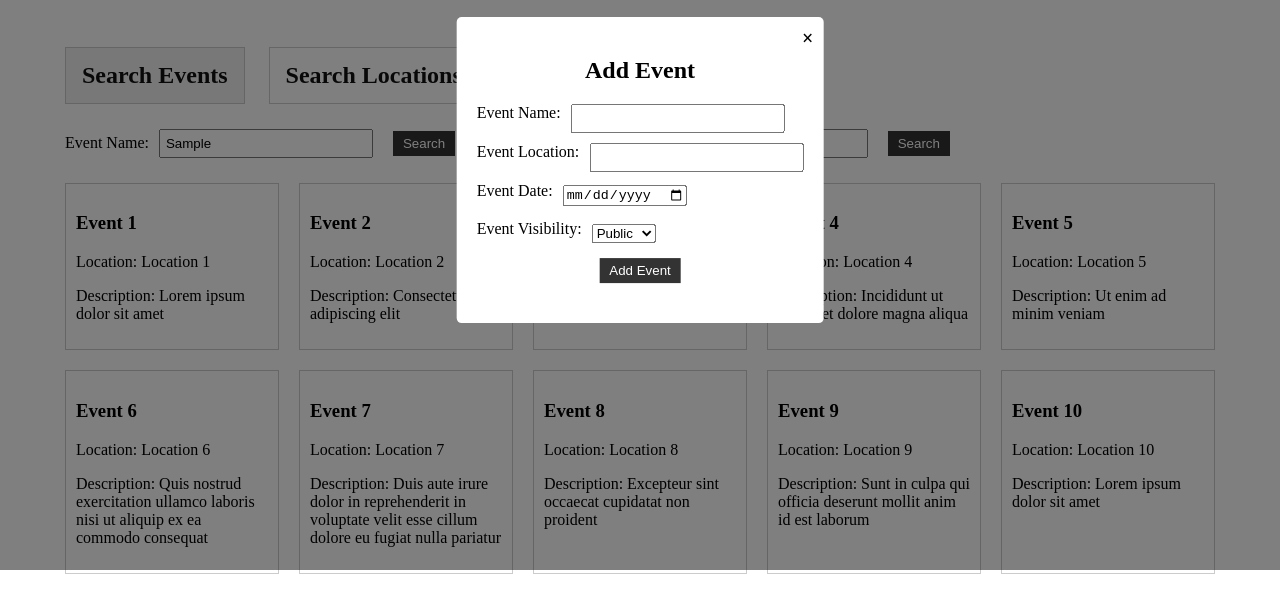
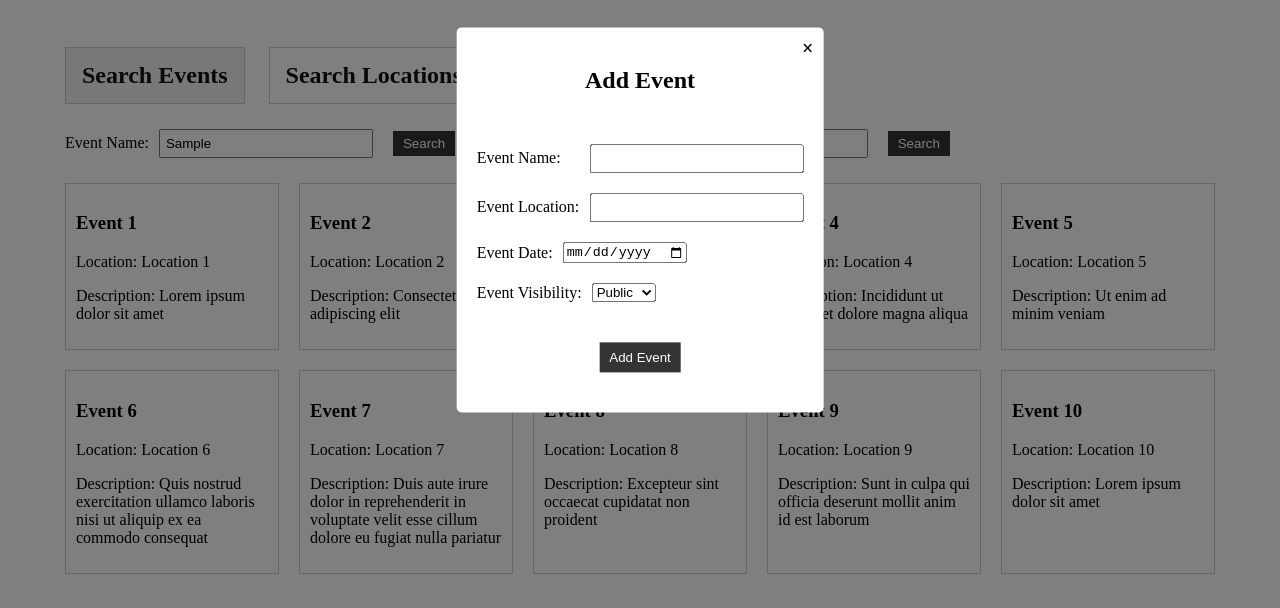
Before and after one commit to Starpuff/FII-SGBD, a plain HTML site: page client/search-events/search-events.html in a window 1280 px wide. Both pictures are taken after typing "Sample", "Sample" into the empty fields and a click on the button "+ Add Event". Shown: the part 180-788 px from the top of the page. Drawn offline with Linux system fonts and the light colour scheme.

Commit message:
add event button

```diff
--- a/client/search-events/search-events.css
+++ b/client/search-events/search-events.css
@@ -189,12 +189,13 @@
 }
 
 /* Add Event Pop-up styles */
+
 #add-event-popup {
   display: none;
   position: fixed;
   z-index: 9999;
   left: 0;
-  top: -50px;
+  top: 0px;
   overflow:auto;
   background-color: rgba(0, 0, 0, 0.5);
 }
@@ -205,6 +206,7 @@
 
 #add-event-popup h2 {
   text-align: center;
+  margin-bottom: 50px;
 }
 
 #add-event-form {
@@ -212,31 +214,47 @@
   flex-direction: column;
 }
 
+.a-form-row {
+  display: flex;
+  flex-direction: row;
+  justify-content: space-between;
+  margin-bottom: 20px;
+}
+
 .b-form-row {
   display: flex;
   flex-direction: row;
 
   align-items: center;
-  margin-bottom: 10px;
+  margin-bottom: 20px;
 }
 
-.b-form-row label {
+.b-form-row label,
+.a-form-row label {
   display: flex;
   align-self: center;
   margin-right: 10px;
 }
 
 .form-row-button {
+  margin-top: 20px;
   align-self: center;
 }
 
 #add-event-form label {
   display: block;
-  margin-bottom: 10px;
+  align-self: center;
 }
 
 #invited-people-container {
   display: none;
+}
+
+#invited-people {
+  width: 200px;
+  padding: 5px;
+  display: flex;
+  height: 70px;
 }
 
 #event-type {
@@ -249,10 +267,12 @@
 
 #add-event-form button[type="submit"] {
   padding: 5px 10px;
-  background-color: #333;
-  color: #fff;
-  border: none;
-  cursor: pointer;
+    background-color: #333;
+    color: #fff;
+    border: none;
+    cursor: pointer;
+    height: 30px;
+    align-self: center;
 }
 
 #add-event-form button[type="submit"]:hover {
--- a/client/search-events/search-events.html
+++ b/client/search-events/search-events.html
@@ -115,11 +115,11 @@
         <span class="close">&times;</span>
         <h2>Add Event</h2>
         <form id="add-event-form">
-          <div class="b-form-row">
+          <div class="a-form-row">
             <label for="event-name">Event Name:</label>
             <input type="text" id="event-name" name="event-name" required>
           </div>
-          <div class="b-form-row">
+          <div class="a-form-row">
             <label for="event-location">Event Location:</label>
             <input type="text" id="event-location" name="event-location" required>
           </div>
@@ -134,9 +134,9 @@
               <option value="private">Private</option>
             </select>
           </div>
-          <div class="b-form-row" id="invited-people-row" style="display: none;">
+          <div class="a-form-row" id="invited-people-container" style="display: none;">
             <label for="invited-people">Invited People:</label>
-            <textarea id="invited-people" name="invited-people"></textarea>
+            <textarea id="invited-people" name="invited-people" placeholder="username1, username2, username3, ..."></textarea>
           </div>
           <div class="form-row-button">
             <button type="submit">Add Event</button>
--- a/client/search-events/search-events.js
+++ b/client/search-events/search-events.js
@@ -2,7 +2,8 @@ const popup = document.getElementById('add-event-popup');
 const addEventButton = document.querySelector('.add_event');
 const closeButton = popup.querySelector('.close');
 const addEventForm = document.getElementById('add-event-form');
-const eventTypeInput = addEventForm.elements['event-type'];
+const eventTypeInput = addEventForm.elements['event-visibility'];
+console.log(eventTypeInput);
 const invitedPeopleContainer = document.getElementById('invited-people-container');
 
 function openPopup() {
@@ -17,7 +18,7 @@ addEventButton.addEventListener('click', openPopup);
 closeButton.addEventListener('click', closePopup);
 
 eventTypeInput.addEventListener('change', function() {
-  invitedPeopleContainer.style.display = (this.value === 'private') ? 'block' : 'none';
+  invitedPeopleContainer.style.display = (this.value === 'private') ? 'flex' : 'none';
 });
 
 addEventForm.addEventListener('submit', function(e) {
--- a/client/search-locations/search-locations.css
+++ b/client/search-locations/search-locations.css
@@ -110,7 +110,6 @@ header {
     display: flex;
     flex-direction: row;
     align-items: center;
-    margin-right: 20px;
   }
 
   form img {
@@ -162,3 +161,103 @@ header {
     border: 1px solid #ccc;
     padding: 10px;
   }
+
+/* Add Event Pop-up styles */
+
+#add-event-popup {
+  display: none;
+  position: fixed;
+  z-index: 9999;
+  left: 0;
+  top: 0px;
+  overflow:auto;
+  background-color: rgba(0, 0, 0, 0.5);
+}
+
+#add-event-popup.open {
+  display: block;
+}
+
+#add-event-popup h2 {
+  text-align: center;
+  margin-bottom: 50px;
+}
+
+#add-event-form {
+  display: flex;
+  flex-direction: column;
+}
+
+.a-form-row {
+  display: flex;
+  flex-direction: row;
+  justify-content: space-between;
+  margin-bottom: 20px;
+}
+
+.b-form-row {
+  display: flex;
+  flex-direction: row;
+
+  align-items: center;
+  margin-bottom: 20px;
+}
+
+.b-form-row label,
+.a-form-row label {
+  display: flex;
+  align-self: center;
+  margin-right: 10px;
+}
+
+.form-row-button {
+  margin-top: 20px;
+  align-self: center;
+}
+
+#add-event-form label {
+  display: block;
+  align-self: center;
+}
+
+#invited-people-container {
+  display: none;
+}
+
+#invited-people {
+  width: 200px;
+  padding: 5px;
+  display: flex;
+  height: 70px;
+}
+
+#event-type {
+  margin-bottom: 10px;
+}
+
+#event-type:focus + #invited-people-container {
+  display: block;
+}
+
+#add-event-form button[type="submit"] {
+  padding: 5px 10px;
+    background-color: #333;
+    color: #fff;
+    border: none;
+    cursor: pointer;
+    height: 30px;
+    align-self: center;
+}
+
+#add-event-form button[type="submit"]:hover {
+  background-color: #111;
+}
+
+.close {
+  position: absolute;
+  top: 10px;
+  right: 10px;
+  font-size: 20px;
+  font-weight: bold;
+  cursor: pointer;
+}
--- a/client/search-locations/search-locations.html
+++ b/client/search-locations/search-locations.html
@@ -100,8 +100,47 @@
         <p>Description: Lorem ipsum dolor sit amet</p>
       </div>
     </div>
+
+
+    <!-- Pop-up form for adding events -->
+    <div id="add-event-popup" class="popup">
+      <div class="popup-content">
+        <span class="close">&times;</span>
+        <h2>Add Event</h2>
+        <form id="add-event-form">
+          <div class="a-form-row">
+            <label for="event-name">Event Name:</label>
+            <input type="text" id="event-name" name="event-name" required>
+          </div>
+          <div class="a-form-row">
+            <label for="event-location">Event Location:</label>
+            <input type="text" id="event-location" name="event-location" required>
+          </div>
+          <div class="b-form-row">
+            <label for="event-date">Event Date:</label>
+            <input type="date" id="event-date" name="event-date" required>
+          </div>
+          <div class="b-form-row">
+            <label for="event-visibility">Event Visibility:</label>
+            <select id="event-visibility" name="event-visibility">
+              <option value="public">Public</option>
+              <option value="private">Private</option>
+            </select>
+          </div>
+          <div class="a-form-row" id="invited-people-container" style="display: none;">
+            <label for="invited-people">Invited People:</label>
+            <textarea id="invited-people" name="invited-people" placeholder="username1, username2, username3, ..."></textarea>
+          </div>
+          <div class="form-row-button">
+            <button type="submit">Add Event</button>
+          </div>
+        </form>
+      </div>
+    </div>
+
+
   </div>
 
-  <script src="search-locations.js"></script>
+  <script src="../search-events/search-events.js"></script>
 </body>
 </html>
```
Also changed, not shown: client/search-locations/search-locations.js (+36 -0 lines).
